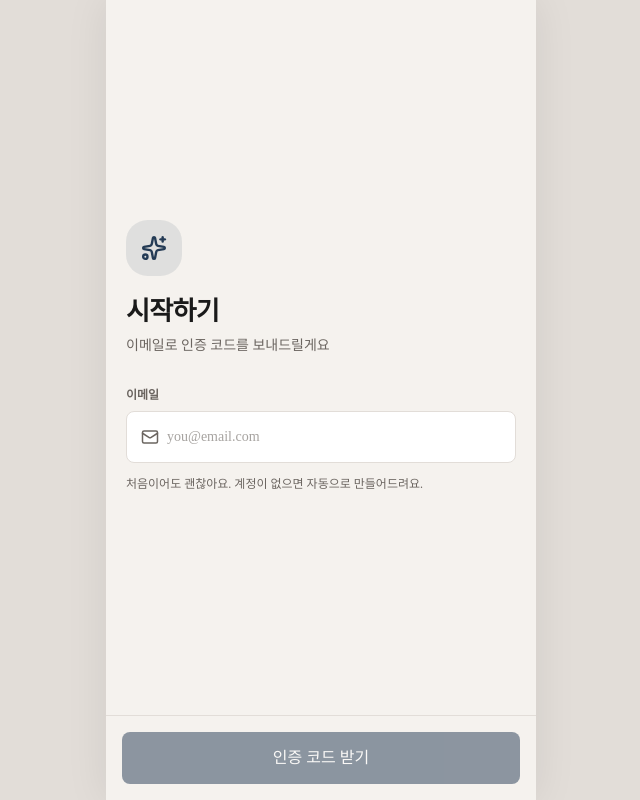
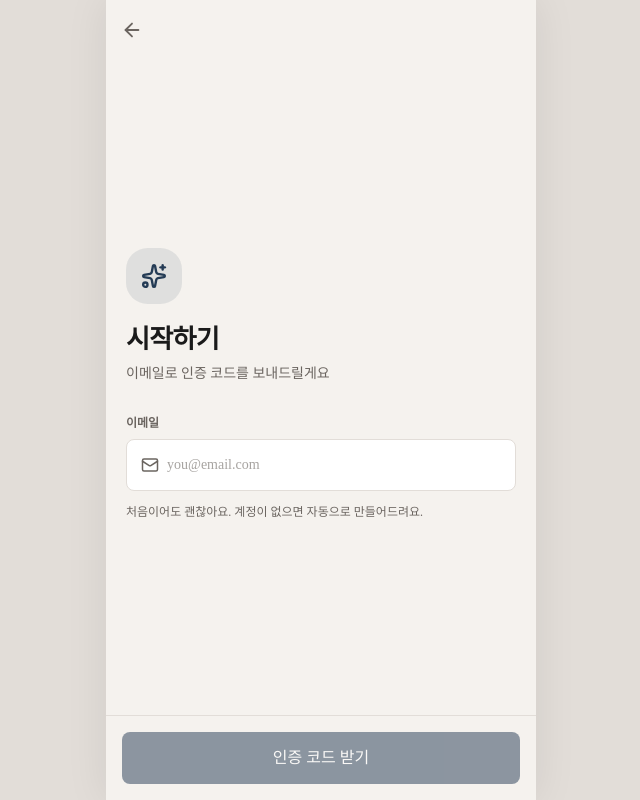
Before and after one commit to guen9310/Instant-Trip, a Next.js app: page /sign-in in a window 1280 px wide. Shown: the whole page, without its empty margins (319-959 px from the left). Built offline with nearby package versions, Linux system fonts and the light colour scheme.

Commit message:
feat: 로그인 및 인증 화면에 뒤로가기 버튼 추가

```diff
--- a/components/domains/auth/SignInForm.tsx
+++ b/components/domains/auth/SignInForm.tsx
@@ -1,7 +1,7 @@
 "use client";
 
 import { zodResolver } from "@hookform/resolvers/zod";
-import { Mail, Sparkles } from "lucide-react";
+import { ArrowLeft, Mail, Sparkles } from "lucide-react";
 import { useRouter } from "next/navigation";
 import { useForm } from "react-hook-form";
 import { z } from "zod";
@@ -34,6 +34,15 @@ export function SignInForm() {
 
   return (
     <form onSubmit={handleSubmit(onSubmit)} className="flex flex-1 flex-col">
+      <header className="px-3 pb-2 pt-[calc(env(safe-area-inset-top)+12px)]">
+        <button
+          type="button"
+          onClick={() => router.back()}
+          className="-ml-1 flex h-9 w-9 items-center justify-center rounded-full text-text-secondary"
+        >
+          <ArrowLeft size={22} />
+        </button>
+      </header>
       <div className="flex flex-1 flex-col justify-center px-5 py-10">
         <div
           className={cn(
--- a/components/domains/auth/VerifyForm.tsx
+++ b/components/domains/auth/VerifyForm.tsx
@@ -1,7 +1,7 @@
 "use client";
 
 import { zodResolver } from "@hookform/resolvers/zod";
-import { Clock, RefreshCcw } from "lucide-react";
+import { ArrowLeft, Clock, RefreshCcw } from "lucide-react";
 import { Controller, useForm } from "react-hook-form";
 import { z } from "zod";
 import { Button } from "@/components/commons/Button";
@@ -47,6 +47,15 @@ export function VerifyForm() {
 
   return (
     <form onSubmit={handleSubmit(onSubmit)} className="flex flex-1 flex-col">
+      <header className="px-3 pb-2 pt-[calc(env(safe-area-inset-top)+12px)]">
+        <button
+          type="button"
+          onClick={() => router.push("/sign-in")}
+          className="-ml-1 flex h-9 w-9 items-center justify-center rounded-full text-text-secondary"
+        >
+          <ArrowLeft size={22} />
+        </button>
+      </header>
       <div className="flex flex-1 flex-col justify-center px-5 py-10">
         <h1 className="mb-2 text-[24px] font-bold tracking-tight text-text-primary">
           코드를 입력해주세요
```
